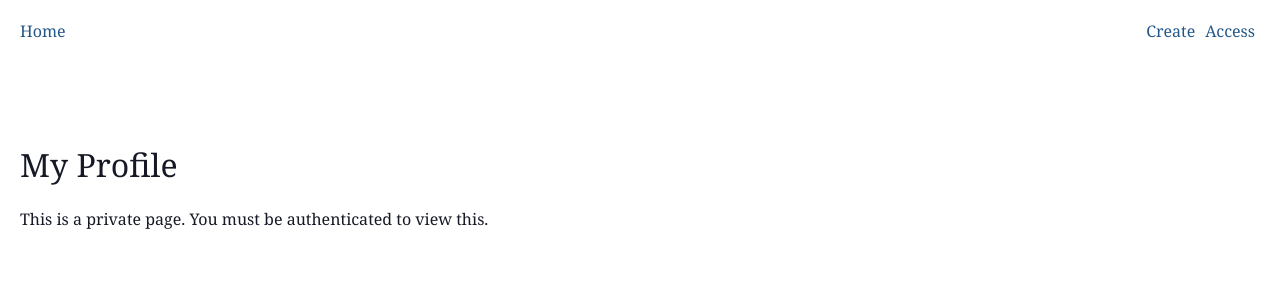
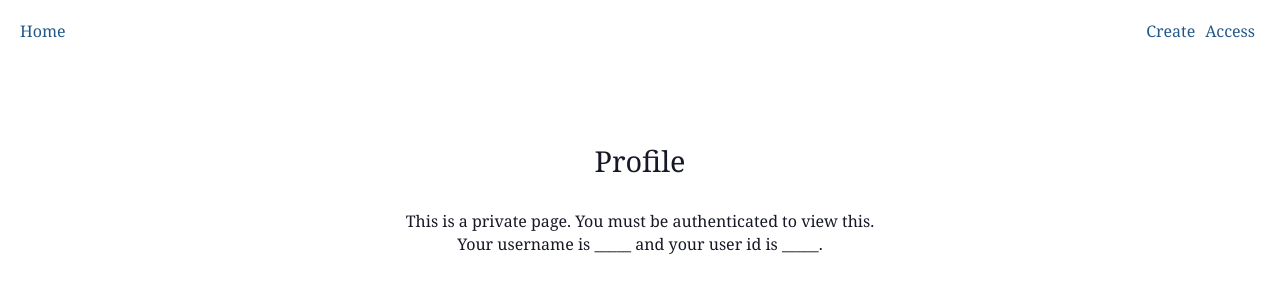
Before and after one commit to grantschulte/react-redux-client-seed, a React app: page /profile in a window 1280 px wide. Shown: the top 300 px of the page. Built offline with nearby package versions, Linux system fonts and the light colour scheme.

Commit message:
Profile page stub

```diff
--- a/src/pages/app/App.scss
+++ b/src/pages/app/App.scss
@@ -29,6 +29,7 @@ h1, h2, h3 {
 
 p {
   font-size: 1em;
+  line-height: 1.4em;
   color: $text-black;
 }
 
--- a/src/pages/profile/ProfilePage.js
+++ b/src/pages/profile/ProfilePage.js
@@ -1,11 +1,11 @@
 import React from "react"
+import PageHeading from "../../components/page-heading/PageHeading"
+import "./ProfilePage.scss"
 
 const ProfilePage = () => (
   <div className="profile-page">
-    <div class="heading">
-      <h1>My Profile</h1>
-      <p>This is a private page. You must be authenticated to view this.</p>
-    </div>
+    <PageHeading text="Profile" />
+    <p>This is a private page. You must be authenticated to view this. Your username is _____ and your user id is _____.</p>
   </div>
 )
 
--- a/src/pages/profile/ProfilePage.scss
+++ b/src/pages/profile/ProfilePage.scss
@@ -0,0 +1,8 @@
+.profile-page {
+  margin: 0 auto;
+  max-width: 500px;
+
+  p {
+    text-align: center;
+  }
+}
--- a/src/styles/forms.scss
+++ b/src/styles/forms.scss
@@ -17,11 +17,6 @@ form {
   }
 
   // Elements
-
-  .form-heading h1 {
-    margin-bottom: 50px;
-    font-weight: bold;
-  }
 
   input {
     appearance: none;
@@ -48,6 +43,10 @@ form {
     font-weight: normal;
     background-color: $blue;
     color: #FFF;
+
+    &:hover {
+      background-color: darken($blue, 10%);
+    }
   }
 
   // Customizations
```
